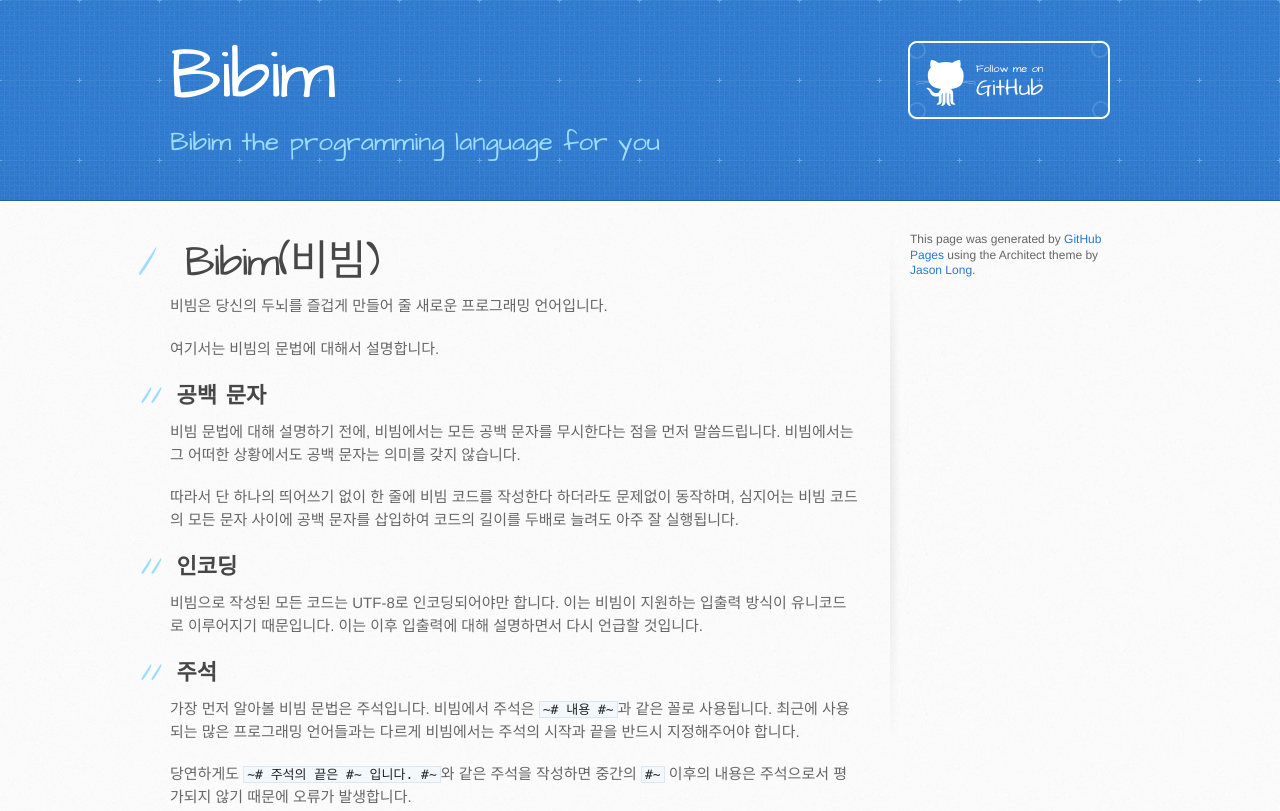
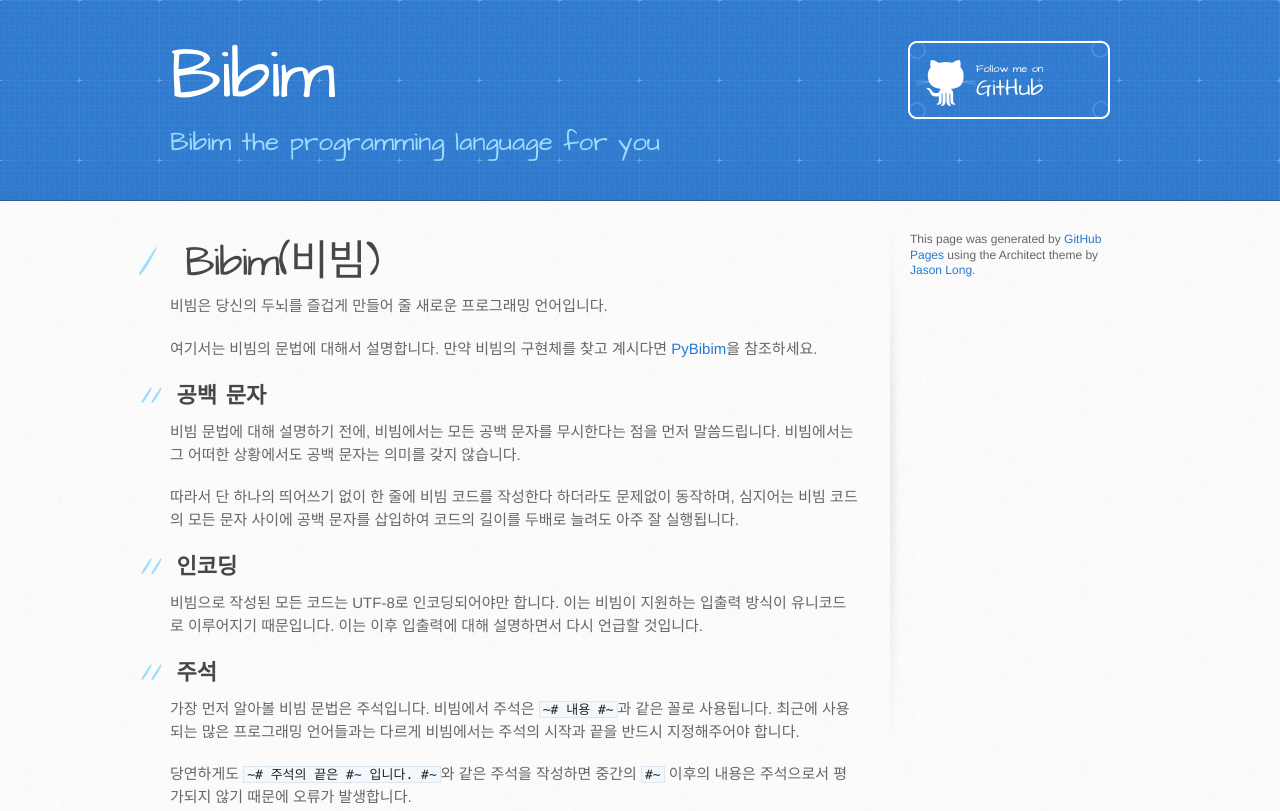
Before and after one commit to bibim-lang/bibim-lang.github.io, a plain HTML site: page index.html in a window 1280 px wide. Shown: the top 811 px of the page. Drawn offline with Linux system fonts and the light colour scheme.

Commit message:
Replace master branch with page content via GitHub

```diff
--- a/index.html
+++ b/index.html
@@ -33,7 +33,8 @@
 
 <p>비빔은 당신의 두뇌를 즐겁게 만들어 줄 새로운 프로그래밍 언어입니다.</p>
 
-<p>여기서는 비빔의 문법에 대해서 설명합니다.</p>
+<p>여기서는 비빔의 문법에 대해서 설명합니다.
+만약 비빔의 구현체를 찾고 계시다면 <a href="https://github.com/bibim-lang/pybibim">PyBibim</a>을 참조하세요.</p>
 
 <h2>
 <a id="공백-문자" class="anchor" href="#%EA%B3%B5%EB%B0%B1-%EB%AC%B8%EC%9E%90" aria-hidden="true"><span class="octicon octicon-link"></span></a>공백 문자</h2>
```
Also changed, not shown: params.json (+1 -1 lines).
